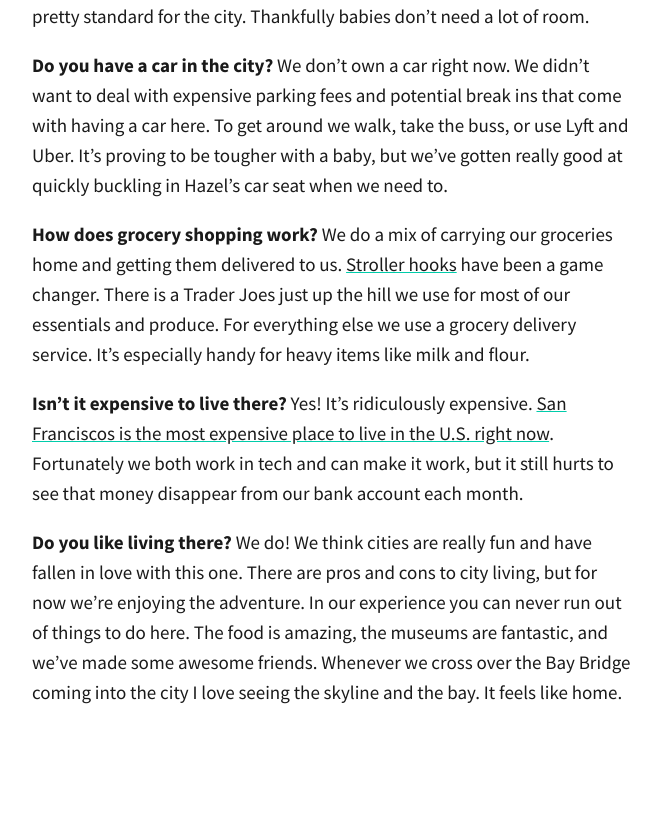
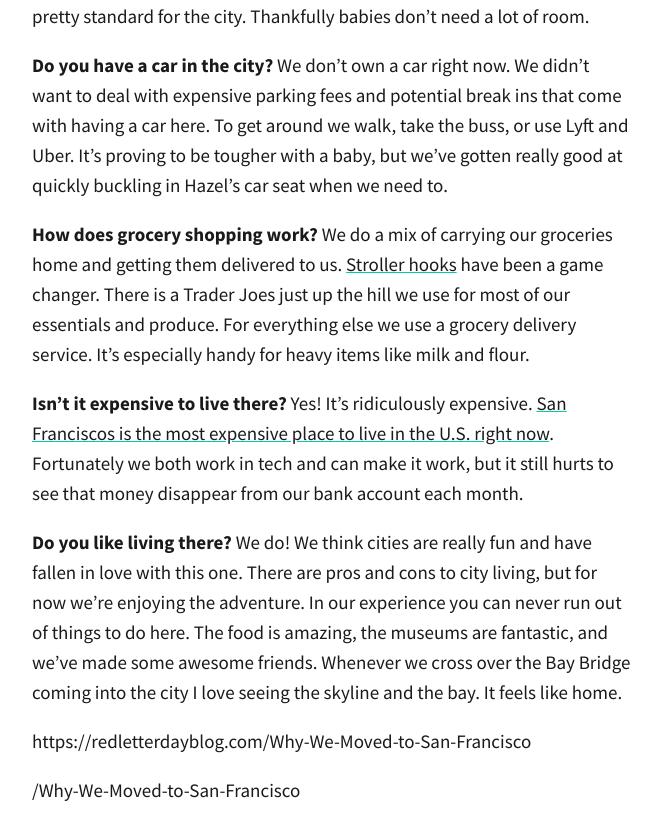
Before and after one commit to totiffany/totiffany.github.io, a Jekyll site: the page built from _posts/2018-01-11-Why-We-Moved-to-San-Francisco.md, in a window 1280 px wide and 900 px high, scrolled down 4400 px. Shown: the top 840 px of the window, without its empty margins (308-969 px from the left). Built offline with Jekyll 4.4.1, drawn with Linux system fonts in a browser that asks for light colours; our own code applies the rules of GitHub Pages for plain Markdown files; comment, search, counter and statistics services are not loaded; before the commit the page ends 5202 px from its top, so only the background shows below that.

```diff
--- a/_includes/disqus.html
+++ b/_includes/disqus.html
@@ -6,7 +6,7 @@
 *  LEARN WHY DEFINING THESE VARIABLES IS IMPORTANT: https://disqus.com/admin/universalcode/#configuration-variables*/
 
 var disqus_config = function () {
-this.page.url = "{{ page.url }}";  // Replace PAGE_URL with your page's canonical URL variable
+this.page.url = "{{site.url}}{{ page.url }}";  // Replace PAGE_URL with your page's canonical URL variable
 // var disqus_developer = 1; // Comment out when the site is live
 this.page.identifier = "{{ page.id }}"; // Replace PAGE_IDENTIFIER with your page's unique identifier variable
 };
--- a/_layouts/post.html
+++ b/_layouts/post.html
@@ -11,4 +11,8 @@ layout: default
 <div class="post">
   {{ content }}
 </div>
+
+<p>{{site.url}}{{ page.url }}</p>
+<p>{{ page.id }}</p>
+
 {% include disqus.html %}
```
